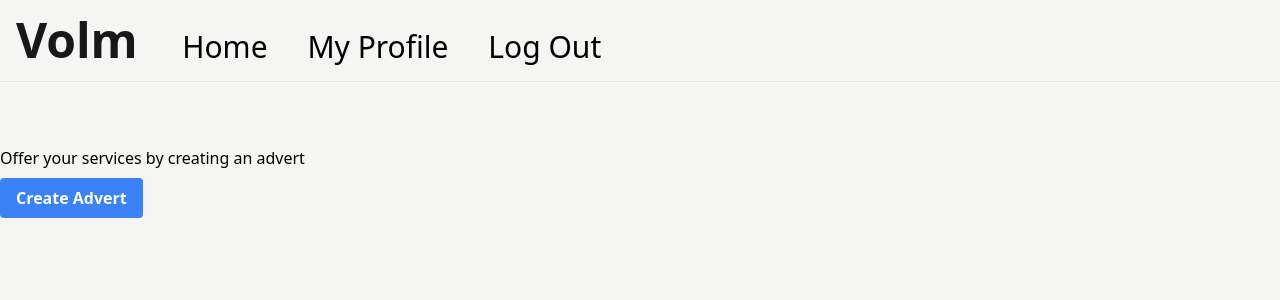
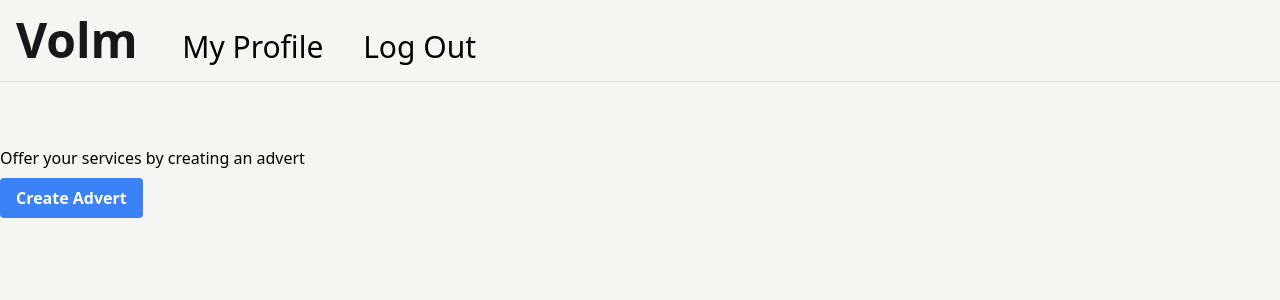
Before and after one commit to gedkirkham/volm, a Django app: page /accounts/profile/ in a window 1280 px wide. Shown: the top 300 px of the page. Run offline with Django 3.2, Linux system fonts and the light colour scheme; the visitor is signed in with stand-in values (Sample User, id 1); data that the repository does not hold is empty; style sheets or scripts are compiled from the project's sources.

Commit message:
refactor: remove unused code

```diff
--- a/volm/templates/base.html
+++ b/volm/templates/base.html
@@ -29,30 +29,6 @@
                         Volm
                     </a>
                 </li>
-                <li class="tw-inline">
-                    <a
-                        class="tw_main_nav_a"
-                        href="{% url 'home' %}"
-                    >
-                        Home
-                    </a>
-                </li>
-                {% comment %} <li class="tw-inline">
-                    <a
-                        class="tw_main_nav_a"
-                        href="{% url 'orgs:org_list' %}"
-                    >
-                        Organisations
-                    </a>
-                </li> {% endcomment %}
-                {% comment %} <li class="tw-inline">
-                    <a
-                        class="tw_main_nav_a"
-                        href="{% url 'workers:worker_list' %}"
-                    >
-                        Workers
-                    </a>
-                </li> {% endcomment %}
 
                 {% if user.is_authenticated %}
                     <li class="tw-inline">
```
